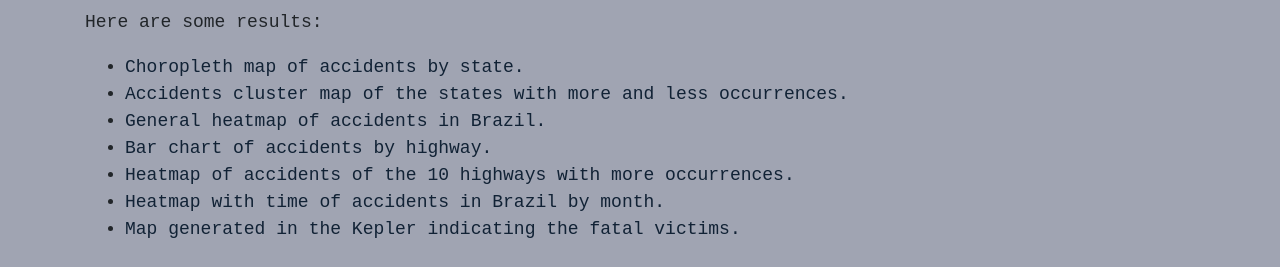
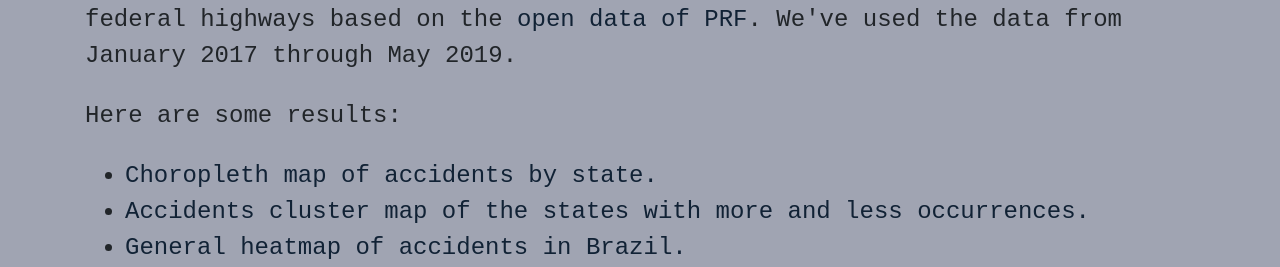
Before and after one commit to franklinmatheus/franklinmatheus.github.io, a plain HTML site: page index.html in a window 1280 px wide. Shown: the part 242-509 px from the top of the page. Drawn offline with nearby package versions, Linux system fonts and the light colour scheme.

Commit message:
new pages

```diff
--- a/css/general.css
+++ b/css/general.css
@@ -24,32 +24,6 @@ h3, h5 {
   display: none;
 }
 
-@media (min-width: 858px) {
-  html {
-      font-size: 24px;
-  }
+html {
+  font-size: 24px;
 }
-
-@media (min-width: 780px) {
-  html {
-      font-size: 22px;
-  }
-}
-
-@media (min-width: 702px) {
-  html {
-      font-size: 20px;
-  }
-}
-
-@media (min-width: 724px) {
-  html {
-      font-size: 18px;
-  }
-}
-
-@media (max-width: 623px) {
-  html {
-      font-size: 16px;
-  }
-}
```
